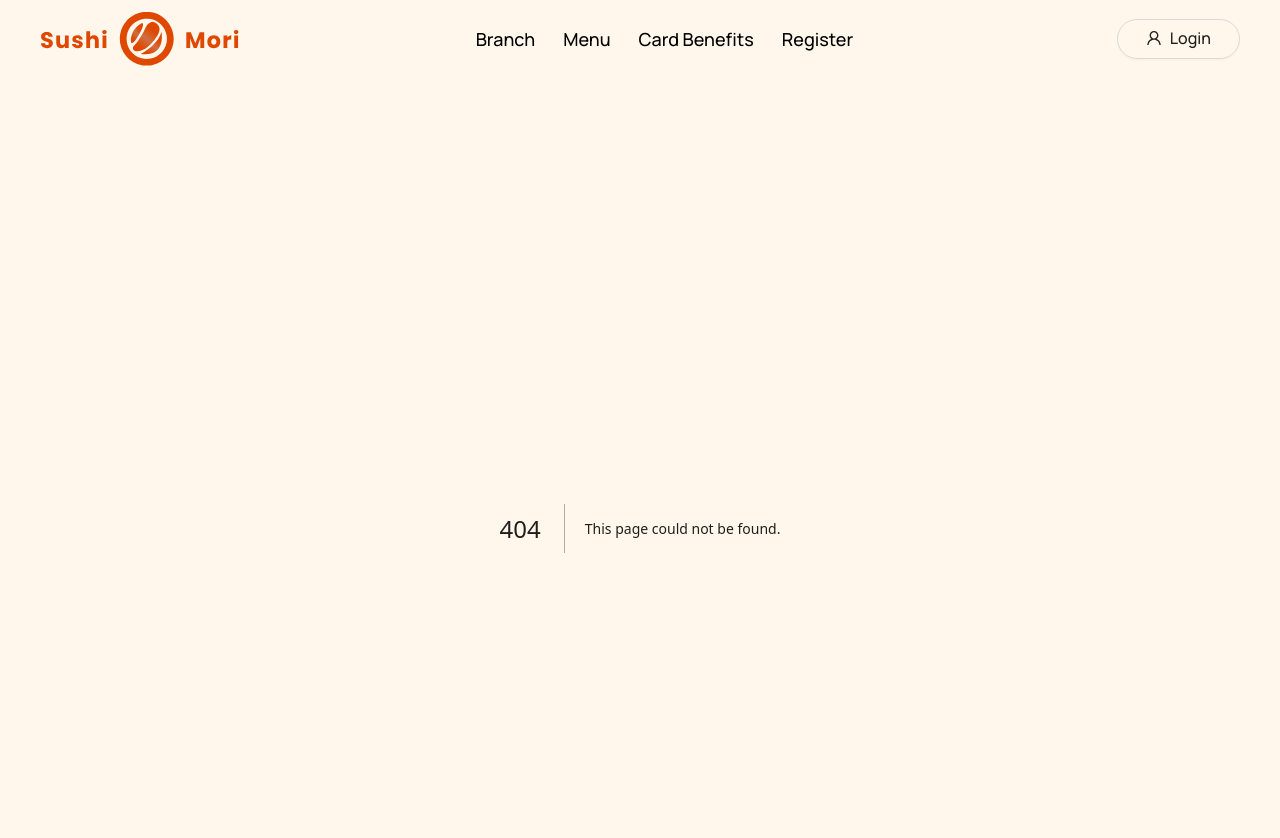
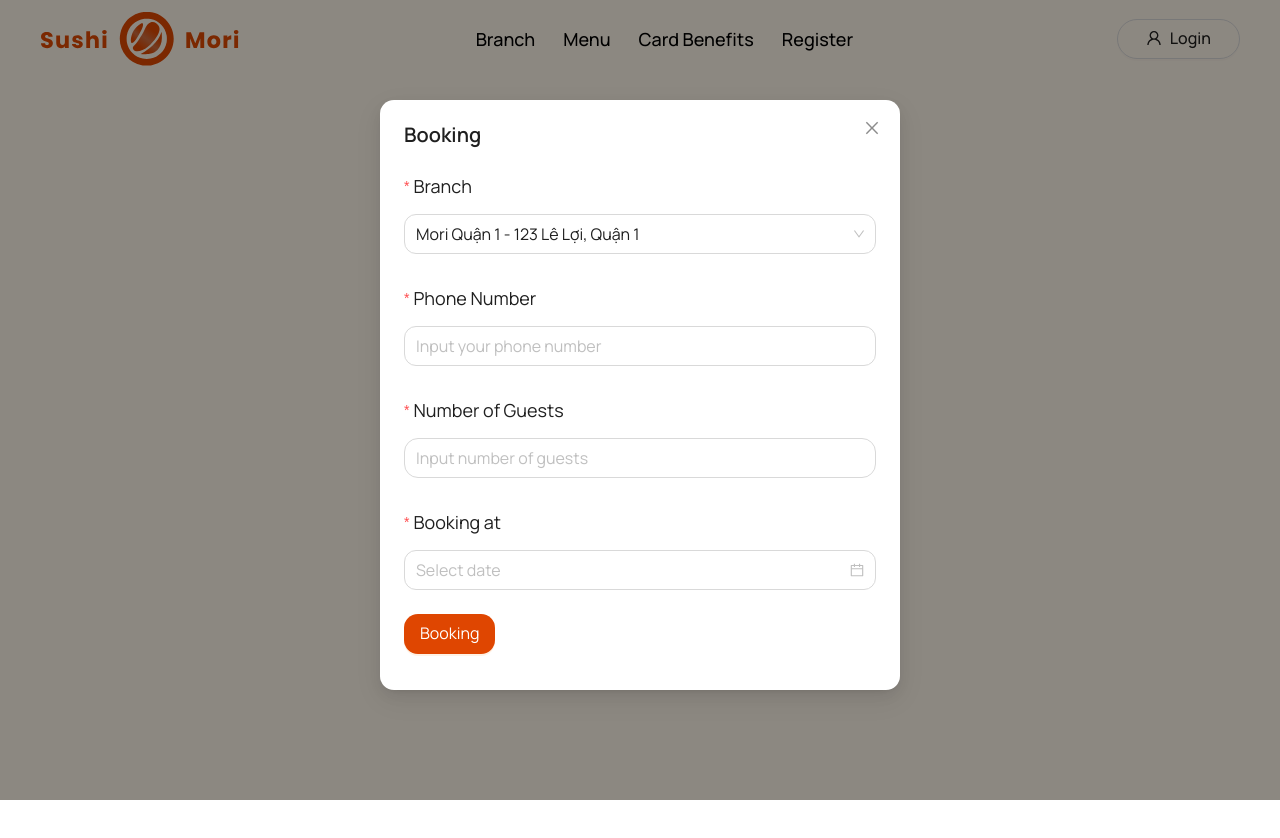
Before and after one commit to ndmanh3003/ssmori-client, a Next.js app: page /booking/1 in a window 1280 px wide. Before the commit this address had no page. Shown: the top 838 px of the page. After the commit the page ends 800 px from the top, so only its background shows below. Built offline with nearby package versions, Linux system fonts and the light colour scheme; a web font is replaced by a local one; what @ant-design/nextjs-registry would draw is missing.

Commit message:
feat(booking): modal, datetime

```diff
--- a/package.json
+++ b/package.json
@@ -16,6 +16,7 @@
     "@reduxjs/toolkit": "^2.5.0",
     "antd": "^5.22.3",
     "clsx": "^2.1.1",
+    "dayjs": "^1.11.13",
     "next": "15.0.4",
     "react": "^19.0.0",
     "react-dom": "^19.0.0",
--- /dev/null
+++ b/src/app/(customer)/booking/[branch]/page.tsx
@@ -0,0 +1,83 @@
+'use client'
+import { useEffect } from 'react'
+import { Button, DatePicker, Form, InputNumber } from 'antd'
+import dayjs from 'dayjs'
+
+import { regions } from '@/mock'
+import SelectC from '@/components/form/SelectC'
+import { phoneRules, requireRule } from '@/components/form/const'
+import InputC from '@/components/form/InputC'
+import ModalC from '@/components/overlay/ModalC'
+
+export default function Booking({ params }: { params: Promise<{ branch: string }> }) {
+  const [form] = Form.useForm()
+  const branch = regions.flatMap((region) => region.branches).map((branch) => ({ value: branch.id, label: branch.name + ' - ' + branch.address }))
+
+  useEffect(() => {
+    async function fetchParams() {
+      const resolvedParams = await params
+
+      if (resolvedParams) {
+        form.setFieldsValue({ branchId: Number(resolvedParams.branch) })
+      }
+    }
+    fetchParams()
+  }, [params])
+
+  const disabledDate = (current: dayjs.Dayjs) => {
+    return current && current.isBefore(dayjs(), 'day')
+  }
+
+  const disabledTime = (current: dayjs.Dayjs) => {
+    const now = dayjs()
+    const twoHoursLater = now.add(2, 'hour')
+
+    if (current.isSame(dayjs(), 'day')) {
+      return {
+        disabledHours: () => {
+          const disabledHours = []
+
+          for (let i = 0; i < twoHoursLater.hour(); i++) {
+            disabledHours.push(i)
+          }
+
+          return disabledHours
+        }
+      }
+    }
+
+    return {}
+  }
+
+  return (
+    <ModalC footer={null} title='Booking'>
+      <Form form={form} layout='vertical' size='large' onFinish={(values) => console.log(values)}>
+        <Form.Item label='Branch' name='branchId' rules={requireRule}>
+          <SelectC options={branch} placeholder='Select branch' />
+        </Form.Item>
+        <Form.Item label='Phone Number' name='phone' rules={phoneRules}>
+          <InputC placeholder='Input your phone number' type='number' />
+        </Form.Item>
+        <Form.Item label='Number of Guests' name='guestCount' rules={requireRule}>
+          <InputNumber className='!bg-transparent !w-full' min={1} placeholder='Input number of guests' type='number' />
+        </Form.Item>
+        <Form.Item label='Booking at' name='bookingAt' rules={requireRule}>
+          <DatePicker
+            className='!bg-transparent !w-full'
+            disabledDate={disabledDate}
+            disabledTime={disabledTime}
+            format='DD/MM/YYYY HH:00'
+            showTime={{
+              format: 'HH',
+              defaultValue: dayjs().set('minute', 0),
+              use12Hours: false
+            }}
+          />
+        </Form.Item>
+        <Button htmlType='submit' type='primary'>
+          Booking
+        </Button>
+      </Form>
+    </ModalC>
+  )
+}
--- /dev/null
+++ b/src/app/@overlay/(.)booking/[branch]/page.tsx
@@ -0,0 +1,5 @@
+import Booking from '@/app/(customer)/booking/[branch]/page'
+
+export default function Page({ params }: { params: Promise<{ branch: string }> }) {
+  return <Booking params={params} />
+}
--- /dev/null
+++ b/src/app/@overlay/default.tsx
@@ -0,0 +1,3 @@
+export default function Default() {
+  return null
+}
--- a/src/app/globals.css
+++ b/src/app/globals.css
@@ -65,34 +65,8 @@ input[type='number'] {
 
 /* * ANTD: Select dropdown */
 .ant-select-selector {
-  padding: 4px 12px !important;
   border-radius: 12px !important;
-  height: fit-content !important;
   background-color: transparent !important;
-}
-
-.ant-select-single {
-  height: auto !important;
-}
-
-.ant-select-selection-search {
-  padding: 6px 8px !important;
-}
-
-.ant-select-selection-search-input {
-  font-size: 18px !important;
-}
-
-.ant-select-selection-placeholder {
-  font-size: 18px !important;
-}
-
-.ant-select-selection-item {
-  font-size: 18px !important;
-}
-
-.ant-select-item-option {
-  font-size: 16px !important;
 }
 
 /* * ANTD MESSAGE */
--- a/src/app/layout.tsx
+++ b/src/app/layout.tsx
@@ -17,9 +17,11 @@ export const metadata: Metadata = {
 }
 
 export default function RootLayout({
-  children
+  children,
+  overlay
 }: Readonly<{
   children: React.ReactNode
+  overlay: React.ReactNode
 }>) {
   return (
     <html lang='en'>
@@ -34,7 +36,10 @@ export default function RootLayout({
                   </div>
                   <div className='max-w-[1440px] w-full h-full overflow-hidden px-10 z-10'>
                     <Header />
-                    <div className='mt-32'>{children}</div>
+                    <div className='mt-32'>
+                      {children}
+                      {overlay}
+                    </div>
                   </div>
                 </div>
               </App>
--- a/src/components/form/InputC.tsx
+++ b/src/components/form/InputC.tsx
@@ -5,5 +5,5 @@ import { cn } from '@/utils/cn'
 export default function InputC(props: InputProps) {
   const { className, ...rest } = props
 
-  return <Input {...rest} className={cn('!bg-transparent !p-2 !px-3 !text-lg !rounded-xl', className)} />
+  return <Input {...rest} className={cn('!bg-transparent !rounded-xl', className)} />
 }
--- a/src/components/form/Register.tsx
+++ b/src/components/form/Register.tsx
@@ -40,7 +40,7 @@ export default function Register() {
   }
 
   return (
-    <Form className='!max-w-[600px] !mt-10' form={form} layout='vertical' name='register' onFinish={onFinish}>
+    <Form className='!max-w-[600px] !mt-10' form={form} layout='vertical' name='register' size='large' onFinish={onFinish}>
       <Form.Item name='name' rules={nameRules}>
         <InputC placeholder='Full Name' />
       </Form.Item>
--- a/src/components/form/SelectC.tsx
+++ b/src/components/form/SelectC.tsx
@@ -1,7 +1,7 @@
 import { Select, SelectProps } from 'antd'
 
 export interface IOption {
-  value: string
+  value: string | number
   label: string
 }
 
@@ -16,12 +16,12 @@ export default function SelectC(props: ISelectC) {
     <Select
       dropdownAlign={{ offset: [0, 10] }}
       dropdownStyle={{
-        backgroundColor: '#FFF7EB'
+        backgroundColor: '#ffffff'
       }}
       {...rest}
     >
       {options.map((item, index) => (
-        <Select.Option key={index + item.value} value={item.value}>
+        <Select.Option key={index + String(item.value)} value={item.value}>
           {item.label}
         </Select.Option>
       ))}
--- /dev/null
+++ b/src/components/overlay/ModalC.tsx
@@ -0,0 +1,19 @@
+'use client'
+import { Modal, ModalProps } from 'antd'
+import { useRouter } from 'next/navigation'
+
+interface IModalC extends ModalProps {
+  children: React.ReactNode
+}
+
+export default function ModalC({ children, ...props }: IModalC) {
+  const router = useRouter()
+
+  const handleOnChange = () => router.back()
+
+  return (
+    <Modal open onCancel={handleOnChange} {...props}>
+      <div className='my-4'>{children}</div>
+    </Modal>
+  )
+}
--- a/src/config/antd.ts
+++ b/src/config/antd.ts
@@ -10,7 +10,10 @@ const antdConfig: ConfigProviderProps = {
     },
     components: {
       Form: {
-        labelFontSize: 20
+        labelFontSize: 18
+      },
+      Modal: {
+        titleFontSize: 20
       }
     }
   }
```
Also changed, not shown: 1 other file (tests, documents, lock files or other folders).
